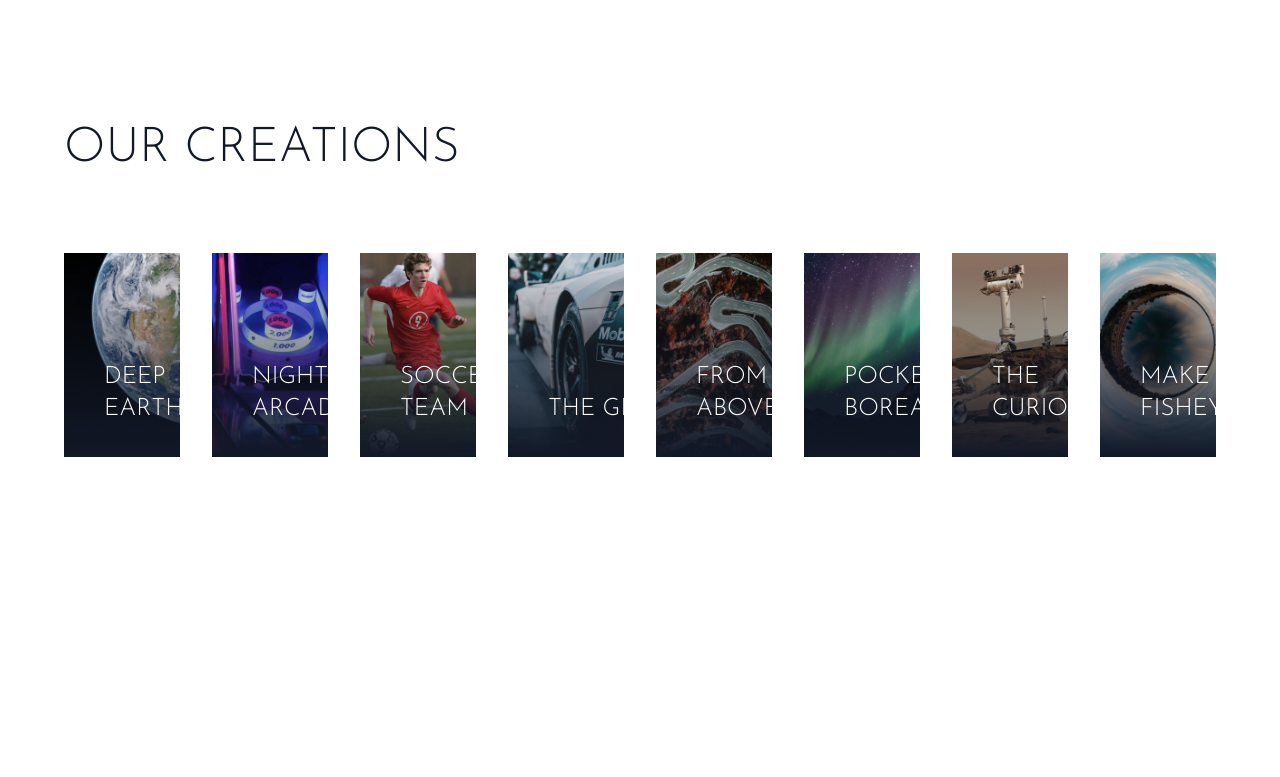
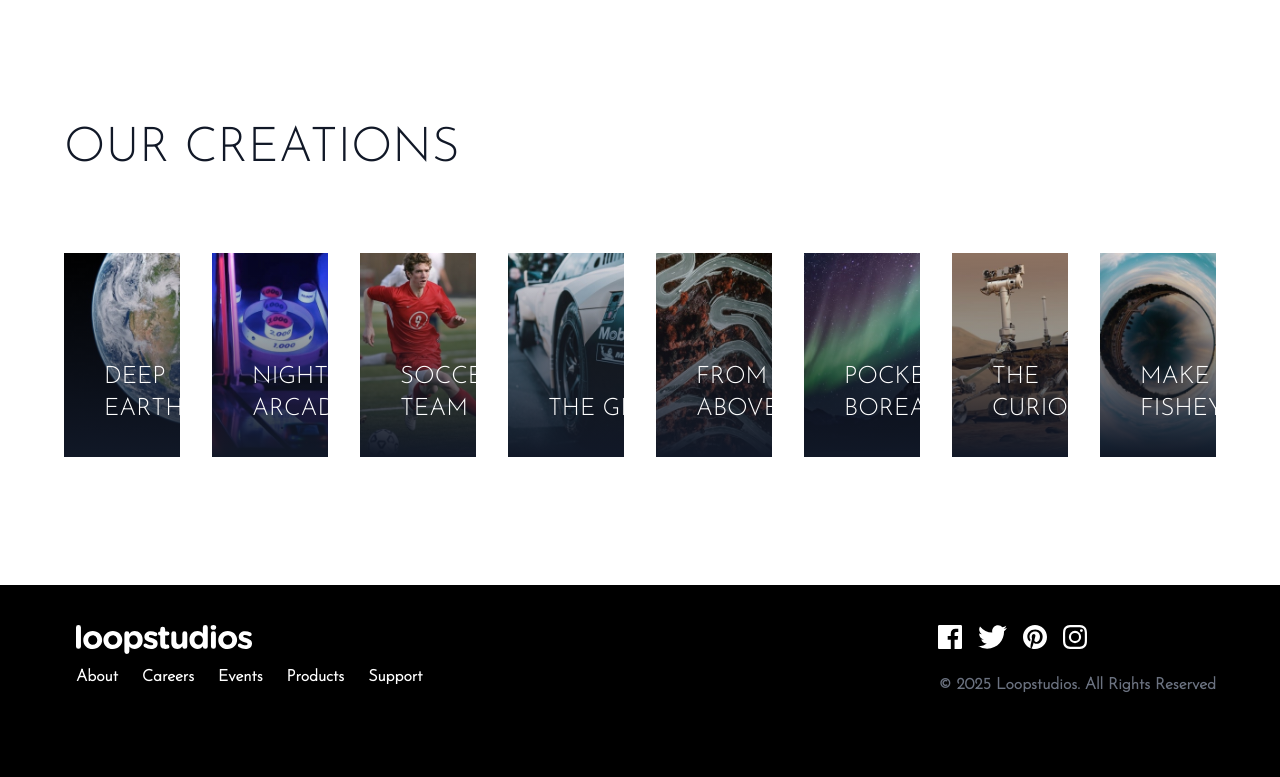
Before and after one commit to andrewteece/loopstudios-website, a website: page index.html in a window 1280 px wide. Shown: the part 1287-2064 px from the top of the page. Before the commit the page ends 1872 px from the top, so only its background shows below. Drawn offline with Linux system fonts and the light colour scheme.

Commit message:
footer section markup

```diff
--- a/index.html
+++ b/index.html
@@ -303,6 +303,118 @@
     <!-- Footer Section -->
     <footer class="bg-black">
       <!-- Footer Container -->
+      <div class="container max-w-6xl py-10 mx-auto">
+        <!-- Footer Flex Container -->
+        <div
+          class="flex flex-col items-center mb-8 space-y-6 md:flex-row md:space-y-0 md:justify-between md:items-start"
+        >
+          <!-- Menu & Logo Container -->
+          <div
+            class="flex flex-col items-center space-y-8 md:items-start md:space-y-4"
+          >
+            <!-- Logo -->
+            <div class="h-6">
+              <img src="images/logo.svg" class="w-44 md:ml-3" alt="" />
+            </div>
+            <!-- Menu Container -->
+            <div
+              class="flex flex-col items-center space-y-4 font-bold text-white md:flex-row md:space-y-0 md:space-x-6 md:ml-3"
+            >
+              <!-- Item 1 -->
+              <div class="h-10 group">
+                <a href="#">About</a>
+                <div
+                  class="mx-2 group-hover:border-b group-hover:border-blue-50"
+                ></div>
+              </div>
+              <!-- Item 2 -->
+              <div class="h-10 group">
+                <a href="#">Careers</a>
+                <div
+                  class="mx-2 group-hover:border-b group-hover:border-blue-50"
+                ></div>
+              </div>
+              <!-- Item 3 -->
+              <div class="h-10 group">
+                <a href="#">Events</a>
+                <div
+                  class="mx-2 group-hover:border-b group-hover:border-blue-50"
+                ></div>
+              </div>
+              <!-- Item 4 -->
+              <div class="h-10 group">
+                <a href="#">Products</a>
+                <div
+                  class="mx-2 group-hover:border-b group-hover:border-blue-50"
+                ></div>
+              </div>
+              <!-- Item 5 -->
+              <div class="h-10 group">
+                <a href="#">Support</a>
+                <div
+                  class="mx-2 group-hover:border-b group-hover:border-blue-50"
+                ></div>
+              </div>
+            </div>
+          </div>
+
+          <!-- Social and Copy Container -->
+          <div
+            class="flex flex-col items-start justify-between space-y-4 text-gray-500"
+          >
+            <!-- Icons Container -->
+            <div
+              class="flex items-center justify-center mx-auto space-x-4 md:justify-end md:mx-0"
+            >
+              <!-- Icon 1 -->
+              <div class="h-8 group">
+                <a href="#">
+                  <img
+                    src="images/icon-facebook.svg"
+                    class="h-6"
+                    alt="Facebook"
+                  />
+                </a>
+              </div>
+              <!-- Icon 2 -->
+              <div class="h-8 group">
+                <a href="#">
+                  <img
+                    src="images/icon-twitter.svg"
+                    class="h-6"
+                    alt="Twitter"
+                  />
+                </a>
+              </div>
+              <!-- Icon 3 -->
+              <div class="h-8 group">
+                <a href="#">
+                  <img
+                    src="images/icon-pinterest.svg"
+                    class="h-6"
+                    alt="Pinterest"
+                  />
+                </a>
+              </div>
+              <!-- Icon 4 -->
+              <div class="h-8 group">
+                <a href="#">
+                  <img
+                    src="images/icon-instagram.svg"
+                    class="h-6"
+                    alt="Instagram"
+                  />
+                </a>
+              </div>
+            </div>
+
+            <!-- Copy -->
+            <div class="font-bold">
+              &copy; 2025 Loopstudios. All Rights Reserved
+            </div>
+          </div>
+        </div>
+      </div>
     </footer>
   </body>
 </html>
```
Also changed, not shown: css/style.css.
